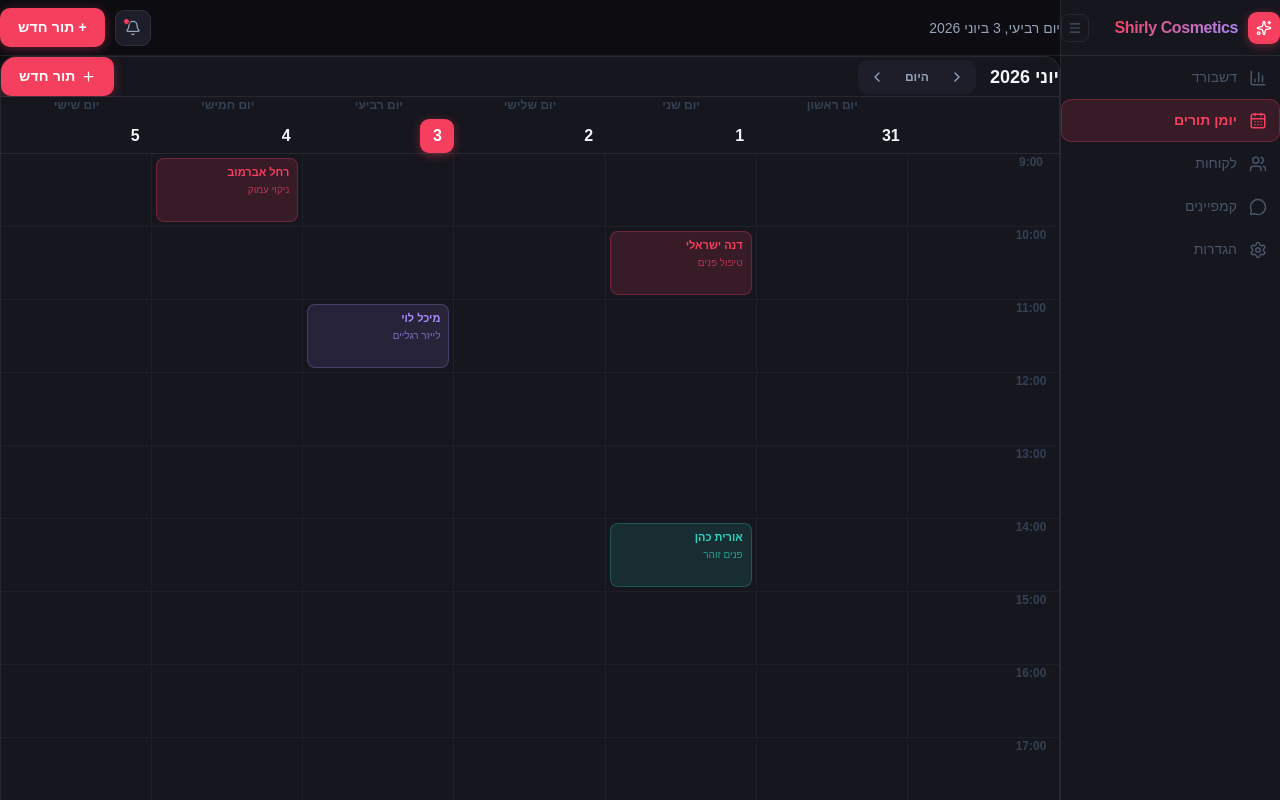
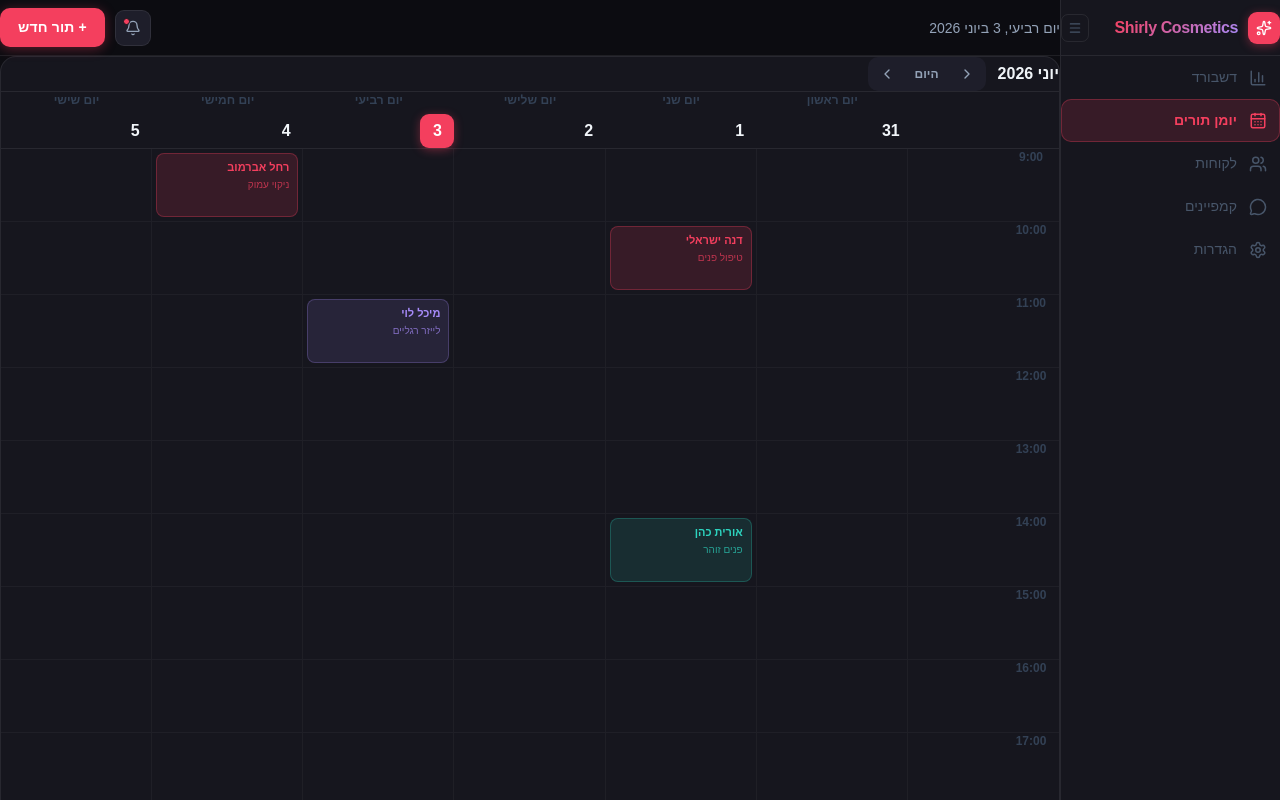
Before and after one commit to ront123/Shirly_Cosmetics, a React app in the folder frontend/: page /calendar in a window 1280 px wide. Shown: the top 800 px of the page. Built offline with nearby package versions, Linux system fonts and the light colour scheme; the HTML template or start-up script is replaced by a standard one.

Commit message:
Fix: remove duplicate button from CalendarView

```diff
--- a/frontend/src/pages/CalendarView.jsx
+++ b/frontend/src/pages/CalendarView.jsx
@@ -1,5 +1,5 @@
 import { useState } from 'react';
-import { ChevronRight, ChevronLeft, Plus, Clock } from 'lucide-react';
+import { ChevronRight, ChevronLeft } from 'lucide-react';
 import { format, addDays, startOfWeek } from 'date-fns';
 import { he } from 'date-fns/locale';
 
@@ -28,9 +28,8 @@ export default function CalendarView() {
     <div dir="rtl" className="flex flex-col h-full rounded-2xl overflow-hidden" style={{ background: 'var(--bg-surface)', border: '1px solid var(--border)' }}>
 
       {/* Header */}
-      <div className="flex items-center justify-between p-5 flex-shrink-0" style={{ borderBottom: '1px solid var(--border)' }}>
-        <div className="flex items-center" style={{ gap: 14 }}>
-          <h2 className="font-black text-lg" style={{ color: 'var(--text-primary)' }}>
+      <div className="flex items-center p-4 flex-shrink-0" style={{ borderBottom: '1px solid var(--border)', gap: 12 }}>
+        <h2 className="font-black text-base" style={{ color: 'var(--text-primary)' }}>
           {format(currentDate, 'MMMM yyyy', { locale: he })}
         </h2>
         <div className="flex items-center" style={{ gap: 2, background: 'var(--bg-elevated)', borderRadius: 10, padding: 3 }}>
@@ -44,10 +43,6 @@ export default function CalendarView() {
             <ChevronLeft size={16} />
           </button>
         </div>
-        </div>
-        <button className="btn-primary">
-          <Plus size={15} /> תור חדש
-        </button>
       </div>
 
       {/* Grid */}
```
Lines whose indentation alone changed are shown as unchanged.
